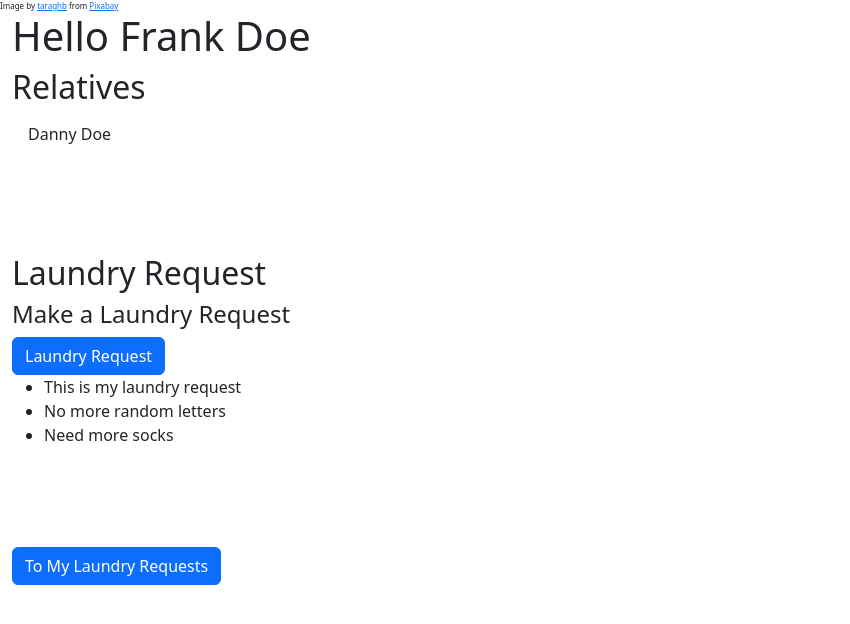
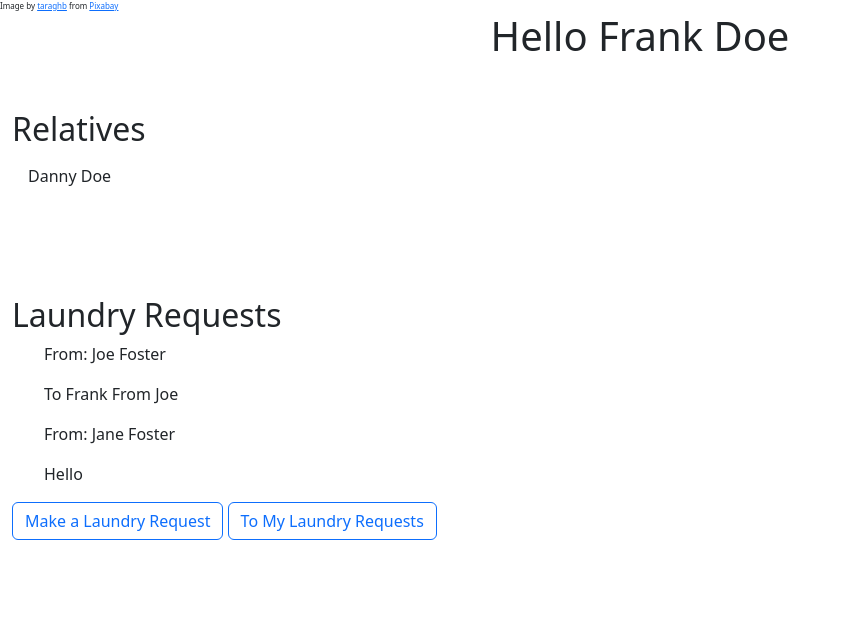
Before and after one commit to emilianochavezDLT/CS3300_project, a Django app: page /user/4 in a window 1280 px wide. Shown: the part 58-682 px from the top of the page, without its empty margins (0-850 px from the left). Run offline with Django 4.2, Linux system fonts and the light colour scheme; data comes from the database, SQL or seed files in the repository; both versions use the stored data as it was after the commit; some libraries are stand-ins or nearby versions.

Commit message:
Better outcome Now

```diff
--- a/laundry_day/templates/laundry_day/base_template.html
+++ b/laundry_day/templates/laundry_day/base_template.html
@@ -13,7 +13,7 @@
   <body>
    <nav class="navbar navbar-expand-lg navbar-dark bg-dark">
   <div class="container-fluid">
-    <a class="navbar-brand" ><img src = "{% static 'images/washer.jpg' %}" alt="Laundry Day Icon" style="height: 30px; margin-right: 5px;">Laundry Day</a>
+    <a class="navbar-brand" > <img src = "{% static 'images/washer.jpg' %}" alt="Laundry Day Icon" style="height: 30px; margin-right: 5px;">Laundry Day</a>
     <button class="navbar-toggler" type="button" data-bs-toggle="collapse" data-bs-target="#navbarSupportedContent" aria-controls="navbarSupportedContent" aria-expanded="false" aria-label="Toggle navigation">
       <span class="navbar-toggler-icon"></span>
     </button>
--- a/laundry_day/templates/laundry_day/laundry_request_detail.html
+++ b/laundry_day/templates/laundry_day/laundry_request_detail.html
@@ -3,7 +3,7 @@
 {% block content %}
   <div class="container-fluid">
     <div class="row">
-      <h1>My laundry requests {{ from_user.name }}</h1>
+      <h1>My laundry requests: {{ from_user.name }}</h1>
 
       <div class="col-md-6">
         <ul>
@@ -16,7 +16,7 @@
         </ul>
       </div>
 
-      <a class="btn btn-primary btn-small" href="{% url 'user_detail' from_user.id %}">Back To User Detail</a>
+      <a class="btn btn-outline-primary btn-sm" href="{% url 'user_detail' from_user.id %}">Back To User Detail</a>
     </div>
   </div>
 {% endblock %}
--- a/laundry_day/templates/laundry_day/list_of_users.html
+++ b/laundry_day/templates/laundry_day/list_of_users.html
@@ -7,7 +7,8 @@
     <ul class= "list-group list-group-flush">
       {% for user in users %}
         <li class="list-group-item">
-          <a href="{% url 'user_detail' user.id %}">{{ user.name }}</a>
+            {{ user.name }}
+          <a class = "btn btn-primary"href="{% url 'user_detail' user.id %}">View</a>
         </li>
       {% endfor %}
     </ul>
--- a/laundry_day/templates/laundry_day/user_detail.html
+++ b/laundry_day/templates/laundry_day/user_detail.html
@@ -7,7 +7,7 @@
 
     {%if user%}
 
-        <h1>Hello {{user.name}}</h1>
+        <h1 style = "text-align: center;">Hello {{user.name}}</h1>
 
     {%else%}
 
@@ -18,7 +18,7 @@
 
 
 
-        <div>
+        <div style= "margin-top: 50px;">
             <h2>Relatives</h2>
             <ul class= "list-group list-group-flush">
                 {%for relative in relatives%}
@@ -31,29 +31,18 @@
         </div>
 
         <div style="margin-top: 100px;">
-            <h2>Laundry Request</h2>
-            <h4>Make a Laundry Request</h4>
-            <a class = "btn btn-primary" href="{%url 'create_laundry_request' pk=user.id %}">Laundry Request</a>
+            <h2 >Laundry Requests</h2>
             <ul>
                 {%for request in laundry_requests%}
-                    <li>{{request}}</li>
+                    <li class = "list-group-item">
+                        <p>From: {{request.from_user}}</p>
+                        <p>{{request}}</p></li>
                 {%endfor%}
 
             </ul>
+            <a class = "btn btn-outline-primary" href="{%url 'create_laundry_request' pk=user.id %}">Make a Laundry Request</a>
+            <a class = "btn btn-outline-primary" href="{%url 'laundry_request_detail' user.id%}">To My Laundry Requests</a>
         </div>
-
-        <div style="margin-top: 100px;">
-            <a class = "btn btn-primary" href="{%url 'laundry_request_detail' user.id%}">To My Laundry Requests</a>
-        </div>
-
-
-
-
-
-
-
-
-
 
 
 </div>
--- a/laundry_day/views.py
+++ b/laundry_day/views.py
@@ -23,7 +23,7 @@ class UserDetailView(generic.DetailView):
     def get_context_data(self, **kwargs):
         context = super().get_context_data(**kwargs)
         user = self.object
-        laundry_requests = LaundryRequests.objects.filter(from_user=user)
+        laundry_requests = LaundryRequests.objects.filter(to_user=user)
         context['laundry_requests'] = laundry_requests
         context['relatives'] = self.object.get_siblings()
         context['children'] = self.object.children.all()
@@ -65,11 +65,13 @@ def delete_laundry_request(request, pk):
     print(request.method)
     print("in delte_laundry_request")
     laundry_request = LaundryRequests.objects.get(id=pk)
+    from_user = laundry_request.from_user.id
+    print(from_user)
     if request.method == 'POST':
         laundry_request.delete()
         return redirect('user_detail', pk=laundry_request.from_user.id)
 
-    context = {'message': laundry_request}
+    context = {'message': laundry_request,"from_user": from_user}
     return render(request, 'laundry_day/delete_laundry_request.html', context)
 
 def create_laundry_request(request, pk):
```
Also changed, not shown: laundry_day/templates/laundry_day/delete_laundry_request.html (+9 -12 lines), db.sqlite3.
